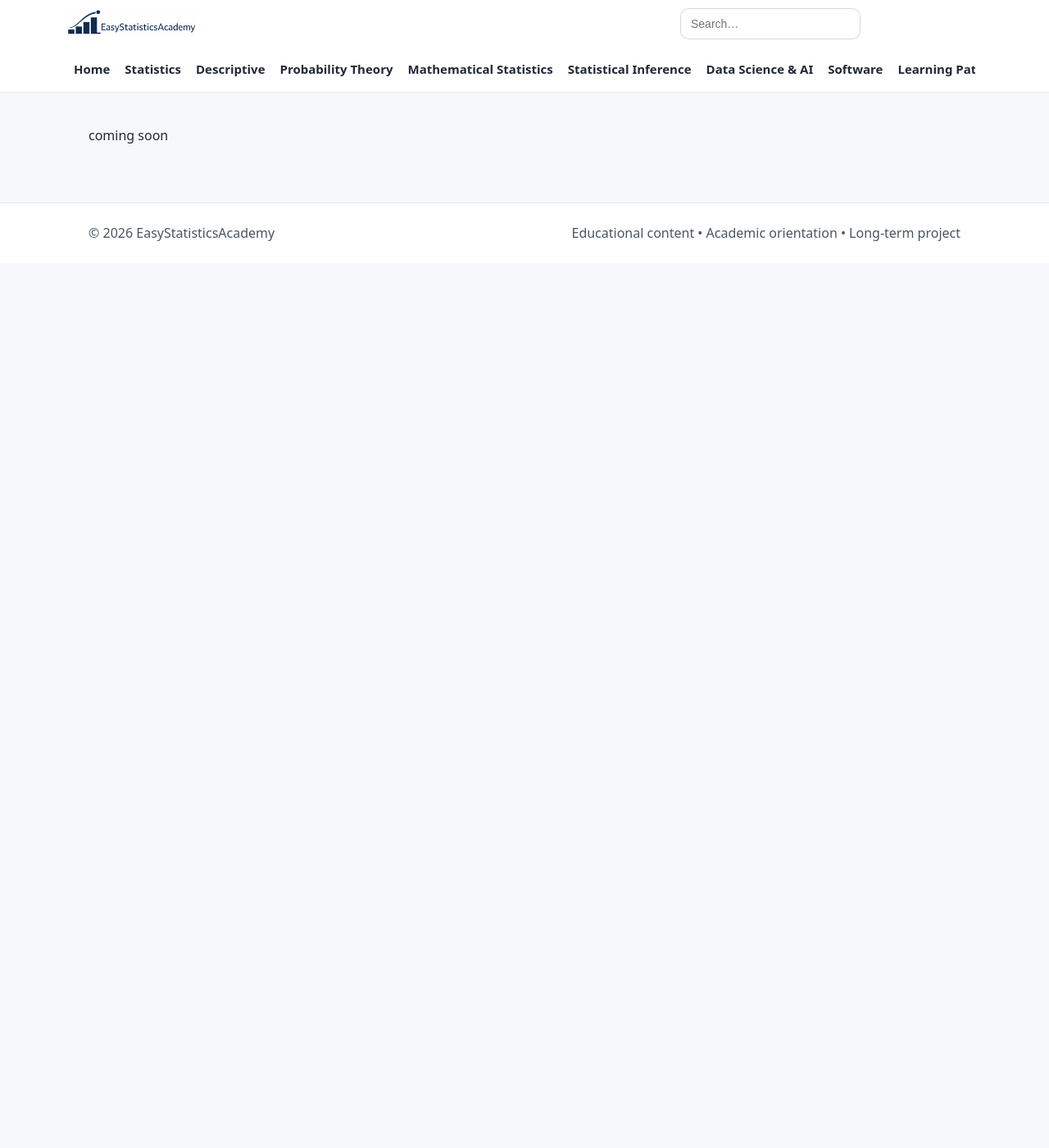
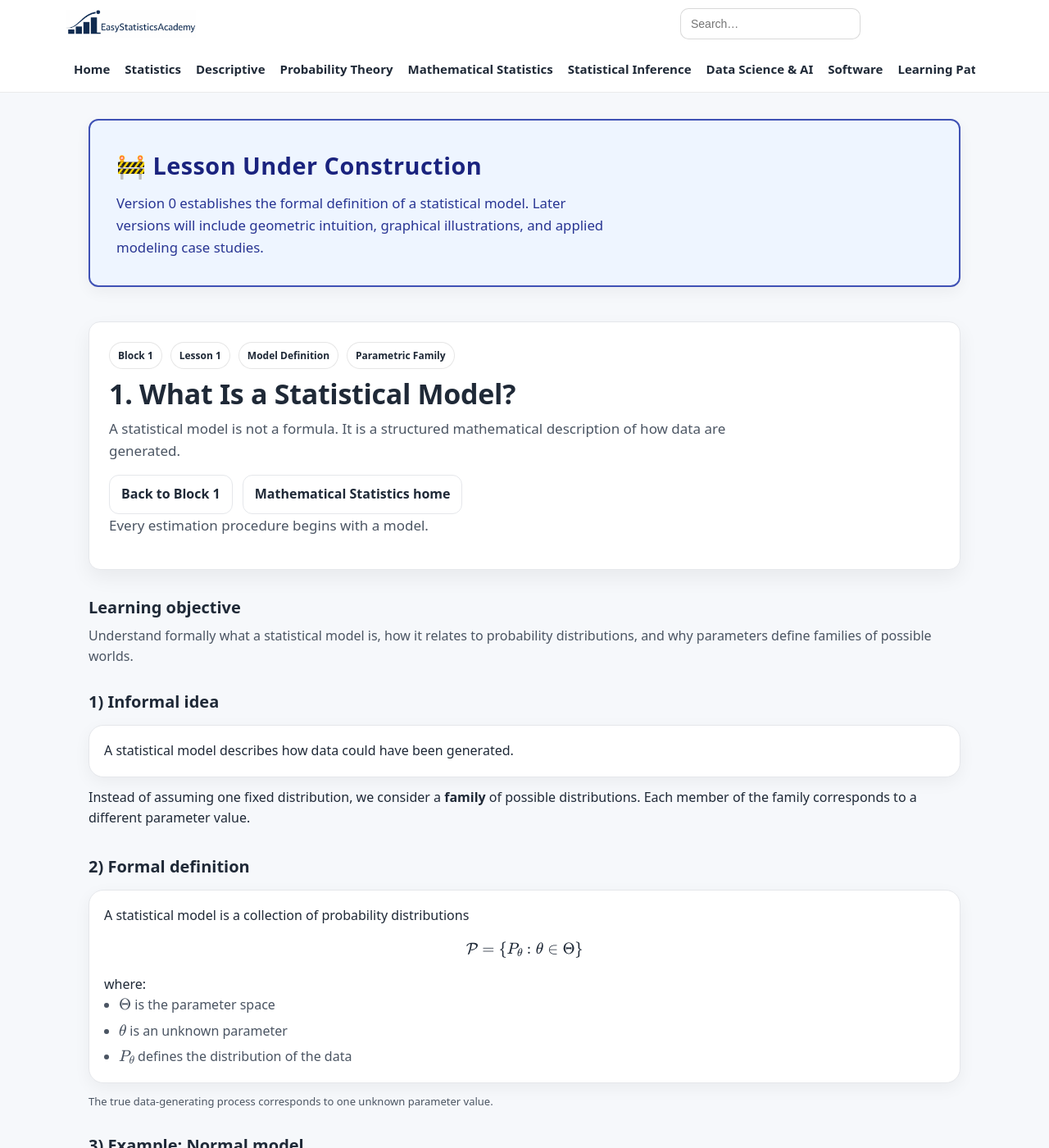
Before and after one commit to ammar-homaida-statistics/easystatisticsacademy, a Jekyll site: the page built from mathematical-statistics/statistical-models/what-is-a-statistical-model/index.md, in a window 1280 px wide and 1400 px high. Shown: the whole window at 82% size. Built offline with Jekyll 4.4.1, drawn with Linux system fonts in a browser that asks for light colours; our own code applies the rules of GitHub Pages for plain Markdown files; some of the changed text lies outside the part shown.

Commit message:
Add lesson content

```diff
--- a/mathematical-statistics/statistical-models/what-is-a-statistical-model/index.md
+++ b/mathematical-statistics/statistical-models/what-is-a-statistical-model/index.md
@@ -1 +1,206 @@
-coming soon
+---
+layout: default
+title: "1. What Is a Statistical Model?"
+description: "Define a statistical model formally as a family of probability distributions indexed by a parameter."
+permalink: /mathematical-statistics/statistical-models/what-is-a-statistical-model/
+sidebar: false
+---
+
+<!-- UNDER CONSTRUCTION NOTICE -->
+<section class="section section-slim">
+  <div class="callout" style="background:#eef5ff; border:2px solid #3f51b5; padding:2rem; border-radius:12px;">
+    <div class="callout-copy">
+      <h2 style="margin-top:0; color:#1a237e; font-size:1.8rem; letter-spacing:0.5px;">
+        🚧 Lesson Under Construction
+      </h2>
+      <p style="margin:0; font-size:1.05rem; color:#283593; line-height:1.6;">
+        Version 0 establishes the formal definition of a statistical model.
+        Later versions will include geometric intuition, graphical illustrations,
+        and applied modeling case studies.
+      </p>
+    </div>
+  </div>
+</section>
+
+<!-- ✅ Update continue-reading keys -->
+<script>
+  (function () {
+
+    /* Block key (Statistical Models block) */
+    localStorage.setItem(
+      "esa_continue_ms_statistical_models_last_lesson_v0",
+      JSON.stringify({
+        url: "/mathematical-statistics/statistical-models/what-is-a-statistical-model/",
+        label: "Lesson 1 — What Is a Statistical Model?",
+        ts: Date.now()
+      })
+    );
+
+    /* Mathematical Statistics HOME key */
+    localStorage.setItem(
+      "esa_continue_ms_last_block_v0",
+      JSON.stringify({
+        url: "/mathematical-statistics/statistical-models/",
+        label: "Block 1 — Statistical Models",
+        ts: Date.now()
+      })
+    );
+
+  })();
+</script>
+
+<section class="hero hero-section">
+  <div class="hero-card">
+    <div class="hero-copy">
+
+      <div class="badge-row">
+        <span class="badge">Block 1</span>
+        <span class="badge">Lesson 1</span>
+        <span class="badge">Model Definition</span>
+        <span class="badge">Parametric Family</span>
+      </div>
+
+      <h1>1. What Is a Statistical Model?</h1>
+
+      <p class="lead">
+        A statistical model is not a formula.
+        It is a structured mathematical description of how data are generated.
+      </p>
+
+      <div class="hero-actions">
+        <a class="btn btn-outline" href="/mathematical-statistics/statistical-models/">Back to Block 1</a>
+        <a class="btn btn-outline" href="/mathematical-statistics/">Mathematical Statistics home</a>
+      </div>
+
+      <p class="muted-mini">
+        Every estimation procedure begins with a model.
+      </p>
+    </div>
+  </div>
+</section>
+
+<section class="section">
+  <div class="section-head">
+    <h2>Learning objective</h2>
+    <p>
+      Understand formally what a statistical model is,
+      how it relates to probability distributions,
+      and why parameters define families of possible worlds.
+    </p>
+  </div>
+</section>
+
+<section class="section">
+  <div class="section-head">
+    <h2>1) Informal idea</h2>
+  </div>
+
+  <div class="card">
+    A statistical model describes
+    how data could have been generated.
+  </div>
+
+  <p style="margin-top:.75rem;">
+    Instead of assuming one fixed distribution,
+    we consider a <strong>family</strong> of possible distributions.
+    Each member of the family corresponds to a different parameter value.
+  </p>
+</section>
+
+<section class="section">
+  <div class="section-head">
+    <h2>2) Formal definition</h2>
+  </div>
+
+  <div class="card">
+    A statistical model is a collection of probability distributions
+    \[
+    \mathcal{P} = \{ P_\theta : \theta \in \Theta \}
+    \]
+    where:
+    <ul class="bullets">
+      <li>\(\Theta\) is the parameter space</li>
+      <li>\(\theta\) is an unknown parameter</li>
+      <li>\(P_\theta\) defines the distribution of the data</li>
+    </ul>
+  </div>
+
+  <p class="muted-mini">
+    The true data-generating process corresponds to one unknown parameter value.
+  </p>
+</section>
+
+<section class="section">
+  <div class="section-head">
+    <h2>3) Example: Normal model</h2>
+  </div>
+
+  <div class="card">
+    If
+    \[
+    X_1, \dots, X_n \sim \mathcal{N}(\mu, \sigma^2),
+    \]
+    then the model is:
+    \[
+    \{ \mathcal{N}(\mu, \sigma^2) : \mu \in \mathbb{R},\ \sigma^2 > 0 \}.
+    \]
+  </div>
+
+  <p style="margin-top:.75rem;">
+    Each pair \((\mu, \sigma^2)\) defines a different distribution.
+    The model is the entire family.
+  </p>
+</section>
+
+<section class="section">
+  <div class="section-head">
+    <h2>4) Why models matter</h2>
+  </div>
+
+  <div class="grid grid-2">
+    <div class="card">
+      <h3>Estimation depends on the model</h3>
+      <p style="margin:0;">
+        The likelihood function comes directly from the assumed distribution.
+      </p>
+    </div>
+
+    <div class="card">
+      <h3>Inference depends on assumptions</h3>
+      <p style="margin:0;">
+        If the model is wrong, conclusions may be misleading.
+      </p>
+    </div>
+  </div>
+</section>
+
+<section class="section section-slim">
+  <div class="callout">
+    <div class="callout-copy">
+      <h2>Outcome of this lesson</h2>
+      <ul class="bullets">
+        <li>Understand model as a family of distributions</li>
+        <li>Recognize the role of the parameter space</li>
+        <li>See how likelihood emerges from the model</li>
+        <li>Prepare for identifiability and assumptions</li>
+      </ul>
+    </div>
+  </div>
+</section>
+
+<section class="section section-slim">
+  <div class="callout">
+    <div class="callout-copy">
+      <h2>Next lesson</h2>
+      <p style="margin:0;">
+        We now study the parameter space and identifiability.
+      </p>
+
+      <div class="pill-row" style="margin-top:1rem;">
+        <a class="btn" href="/mathematical-statistics/statistical-models/parameter-space-and-identifiability/">
+          Continue to Lesson 2 →
+        </a>
+      </div>
+    </div>
+  </div>
+</section>
```
